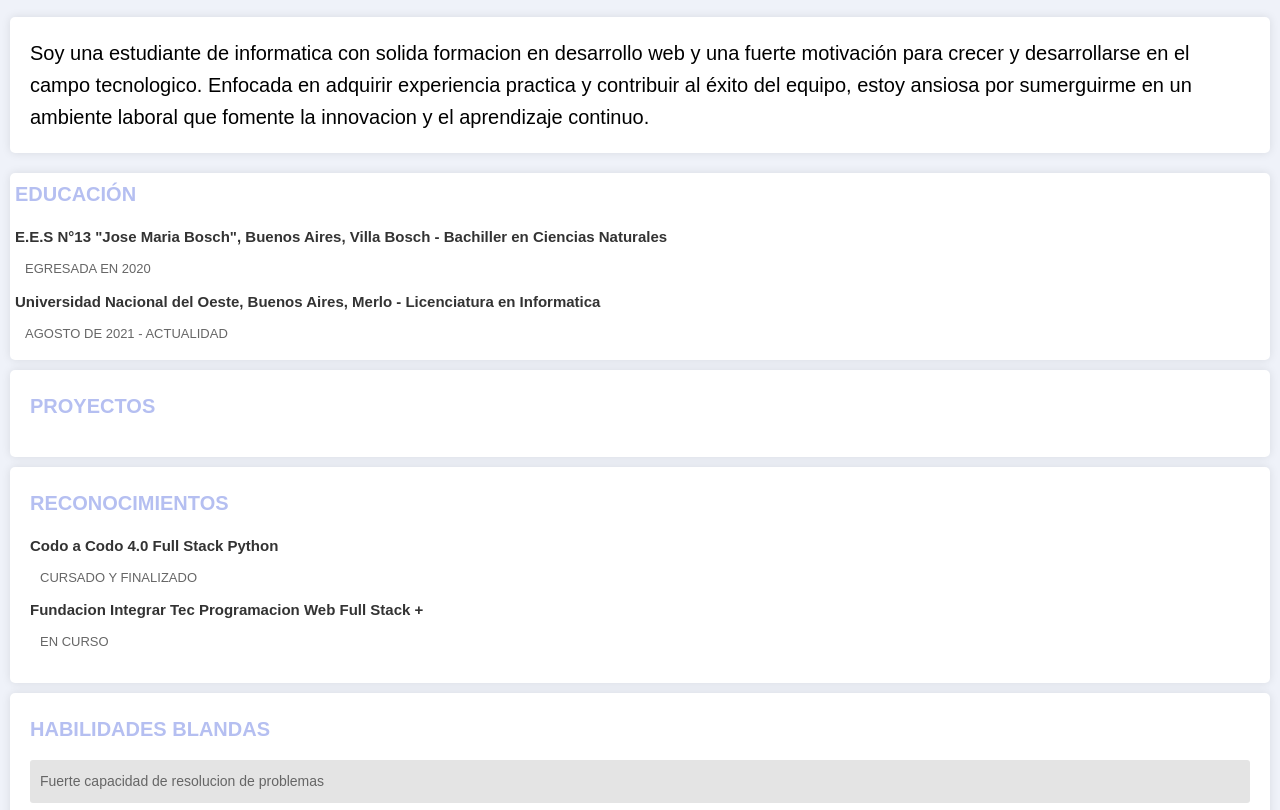
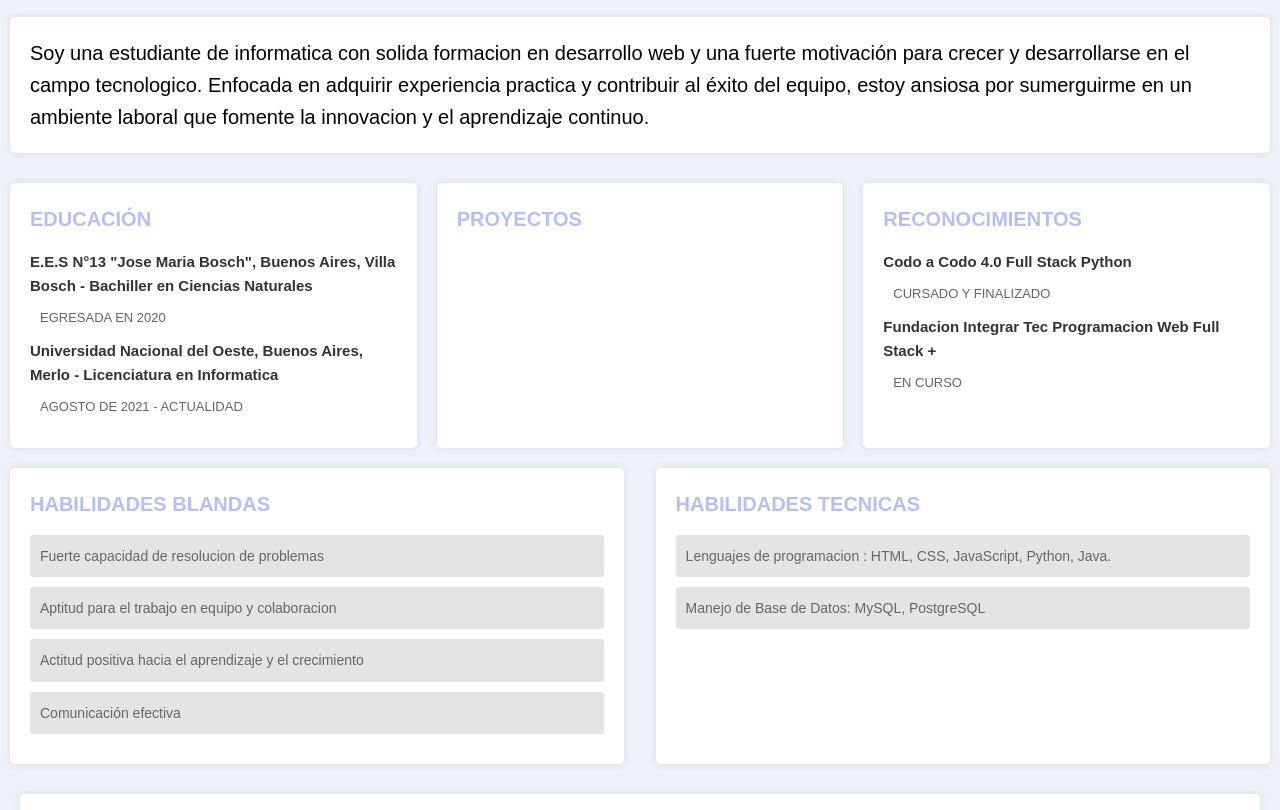
Before and after one commit to TrianaClavero/CurriculumDigital, a plain HTML site: page index.html in a window 1280 px wide. Shown: the part 114-924 px from the top of the page. Drawn offline with Linux system fonts and the light colour scheme.

Commit message:
Modificaciones de  media query

```diff
--- a/index.html
+++ b/index.html
@@ -13,9 +13,9 @@
     <p>Estudiante de Licenciatura en Informatica</p>
     </section>
 
-
     <p class="presentation">Soy una estudiante de informatica con solida formacion en desarrollo web y una fuerte motivación para crecer y desarrollarse en el campo tecnologico. Enfocada en adquirir experiencia practica y contribuir al éxito del equipo, estoy ansiosa por sumerguirme en un ambiente laboral que fomente la innovacion y el aprendizaje continuo.</p>
 
+    <div class="top-row">
         <div class="box education">
             <h2>Educación</h2>
             <h3>E.E.S N°13 "Jose Maria Bosch", Buenos Aires, Villa Bosch - Bachiller en Ciencias Naturales</h3>
@@ -30,7 +30,6 @@
             <h2>Proyectos</h2>
         </div>
 
-
         <div class="box acknowledgment">
             <h2>Reconocimientos</h2>
                 <h3>Codo a Codo 4.0 Full Stack Python</h3>
@@ -39,7 +38,9 @@
                 <h3>Fundacion Integrar Tec Programacion Web Full Stack +</h3>
                 <p>En curso</p>
         </div>
+    </div>
 
+    <div class="bottom-row">
         <div class="box ability" >
             <h2>Habilidades blandas</h2>
             <ul>
@@ -49,12 +50,17 @@
                 <li>Comunicación efectiva</li>
             </ul>
 
+        </div>
+
+        <div class="box ability">
             <h2>Habilidades tecnicas</h2>
             <ul>
                 <li>Lenguajes de programacion : HTML, CSS, JavaScript, Python, Java.</li>
                 <li>Manejo de Base de Datos: MySQL, PostgreSQL</li>
             </ul>
         </div>
+    </div>
+
 
 
 
--- a/styles/styles.css
+++ b/styles/styles.css
@@ -79,11 +79,6 @@ li {
     border-radius: 3px;
 }
 
-.education{
-    margin: 10px;
-    padding: 5px;
-}
-
 .acknowledgment{
     list-style-type: none;
 }
@@ -139,7 +134,20 @@ button:hover {
     background: #555;
 }
 
-@media (min-width: 481px) {
+@media (min-width: 768px) {
+    .top-row, .bottom-row {
+        display: flex;
+        justify-content: space-between;
+    }
+
+    .top-row .box {
+        width: 32%;
+    }
+
+    .bottom-row .box {
+        width: 48%;
+    }
+
     .contact {
         flex-direction: row;
         justify-content: space-between;
```
Lines whose indentation alone changed are shown as unchanged.
